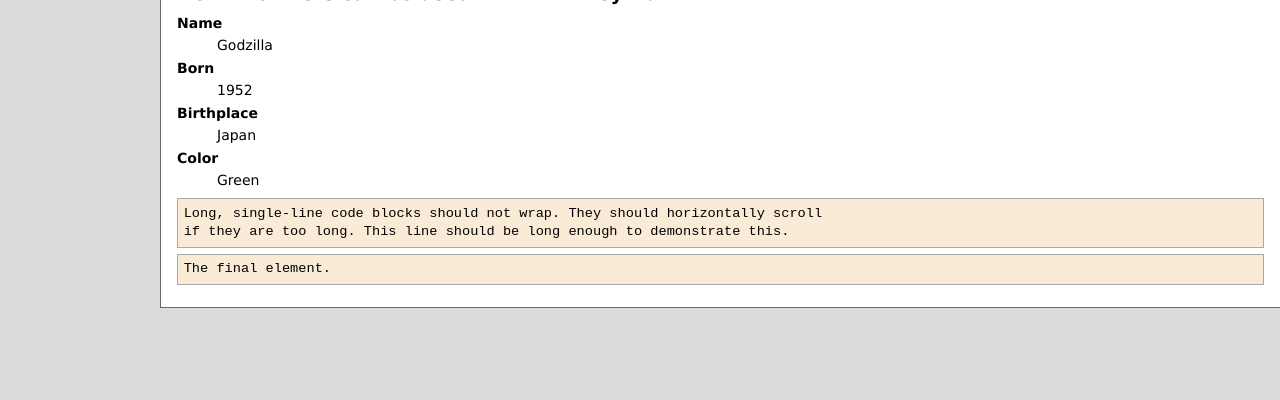
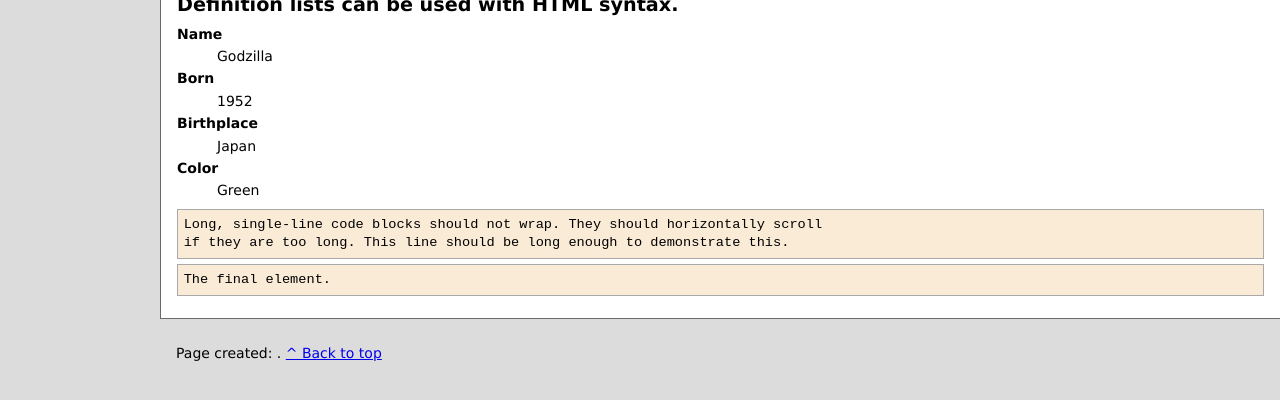
Before and after one commit to orbitalflower/orbitalflower.github.io, a Jekyll site: the page built from test.md, in a window 1280 px wide and 900 px high, scrolled down 2393 px, cut to the strip 417-817 px from the top of the window. Built offline with Jekyll 4.4.1, drawn with Linux system fonts in a browser that asks for light colours.

Commit message:
Theme development

```diff
--- a/_config.yml
+++ b/_config.yml
@@ -1,5 +1,7 @@
 title: "orbitalflower"
 description: "orbitalflower"
+
+permalink: none
 
 defaults:
   -
--- a/_layouts/default.html
+++ b/_layouts/default.html
@@ -3,6 +3,7 @@
   <head>
     <title>{% if page.title %}{{ page.title }} | {% endif %}{{ site.title }}</title>
     <link rel="stylesheet" type="text/css" href="{{ "style.css" | absolute_url }}">
+  <meta charset="utf-8">
   </head>
 
   <body>
@@ -24,6 +25,11 @@
       </div>
 
       <div id="footer">
+      <p>
+      {% if page.url != "/index.html" %} Page created: {{ page.date | date_to_long_string }}. {% endif %}
+      {% if page.updated %} Last updated: {{ page.updated | date_to_long_string }}. {% endif %}
+      <a href="#">^ Back to top</a>
+      </p>
       </div>
 
     </div>
--- a/test.md
+++ b/test.md
@@ -4,14 +4,14 @@
 
 Text can be **bold**, _italic_, or ~~strikethrough~~.
 
-[Link to another page](another-page).
+[Link to another page](/).
 
 There should be whitespace between paragraphs.
 
 There should be whitespace between paragraphs. We recommend including a README,
 or a file with information about your project.
 
-# [](#header-22)Header 2
+## [](#header-22)Header 2
 
 This is a normal paragraph following a header. GitHub is a code hosting platform
 for version control and collaboration. It lets you and others work together on
```
